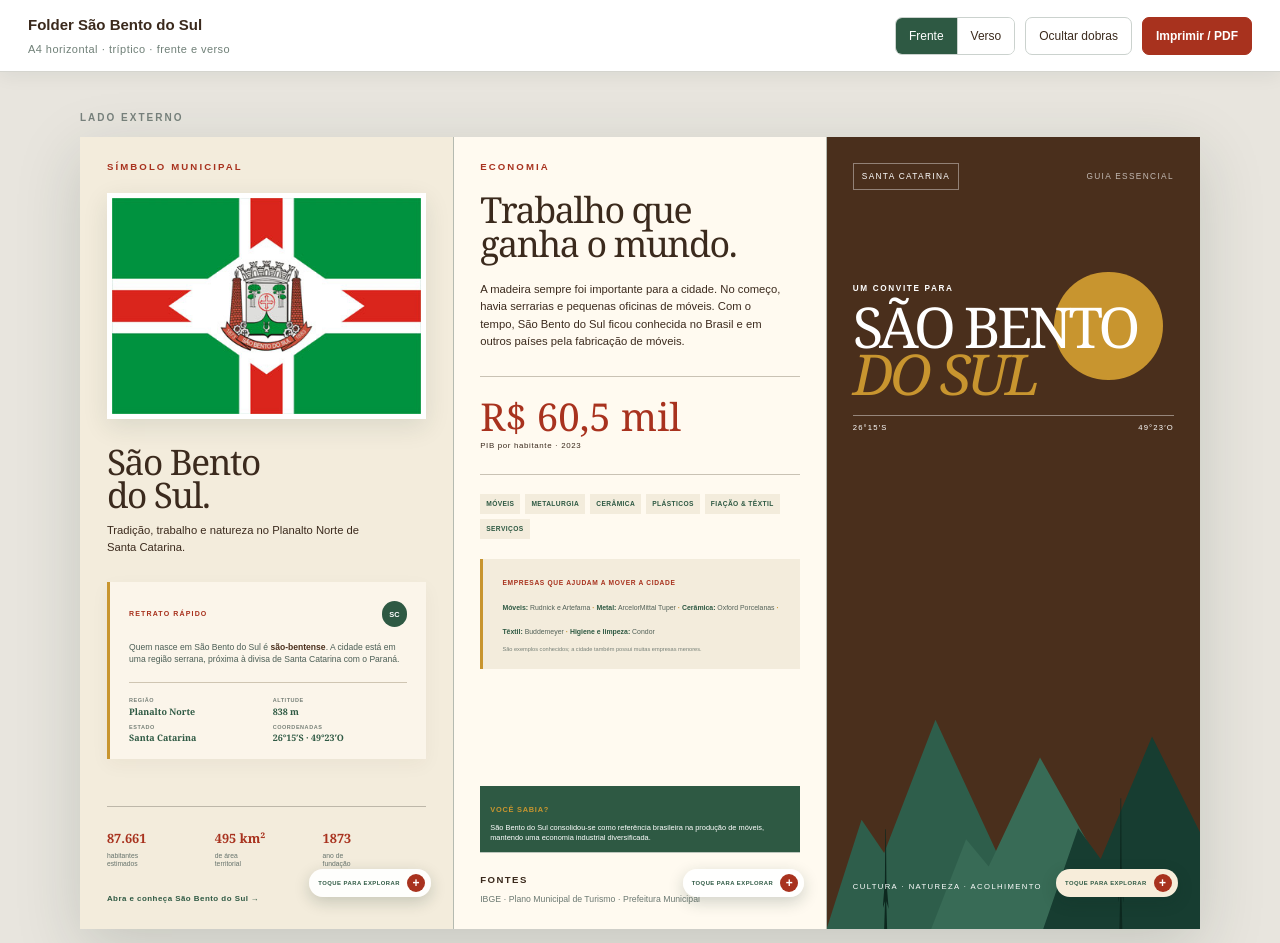
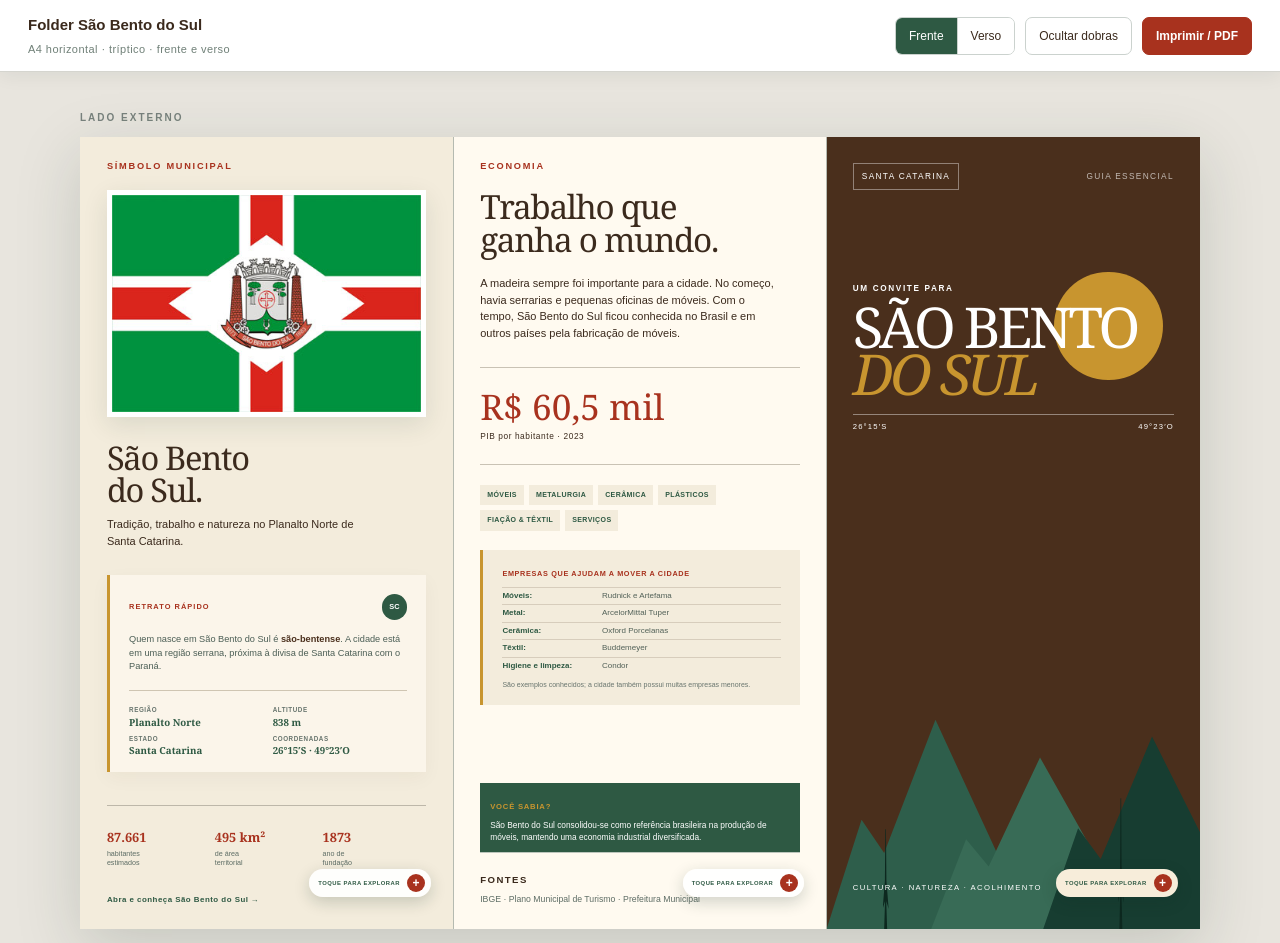
Before and after one commit to RodolfoPessoa/sbs, a Next.js app: page / in a window 1280 px wide. Shown: the top 943 px of the page. Built offline with nearby package versions, Linux system fonts and the light colour scheme.

Commit message:
Balance typography across first two panels

```diff
--- a/app/globals.css
+++ b/app/globals.css
@@ -34,52 +34,51 @@ button, a { font: inherit; }
 .panel-trigger b { width: 18px; height: 18px; border-radius: 50%; background: var(--coral); color: #fff; display: grid; place-items: center; font-size: 12px; line-height: 1; }
 .panel-trigger:hover, .panel-trigger:focus-visible { transform: translateY(-2px); box-shadow: 0 8px 22px #102d2545; outline: 2px solid var(--gold); outline-offset: 2px; }
 .curiosities .panel-trigger, .cover .panel-trigger { background: #f7edda; }
-.eyebrow { font-size: clamp(7px, .75vw, 11px); font-weight: 800; letter-spacing: .22em; color: var(--coral); margin-bottom: 18px; }
+.eyebrow { font-size: clamp(8px, .72vw, 11px); font-weight: 800; letter-spacing: .19em; color: var(--coral); margin-bottom: 16px; }
 .panel h2 { margin: 0 0 20px; font-family: Georgia, "Times New Roman", serif; font-weight: 400; font-size: clamp(25px, 3.15vw, 48px); line-height: .95; letter-spacing: -.04em; }
-.panel p { font-size: clamp(8px, .88vw, 13px); line-height: 1.55; margin: 0; }
+.panel p { font-size: clamp(10px, .86vw, 13px); line-height: 1.5; margin: 0; }
 .flap { background: var(--cream); display: flex; flex-direction: column; }
 .flap .lead { max-width: 85%; }
 .flag-frame { background: #fff; padding: 5px; box-shadow: 0 8px 24px #183b2d1c; margin-bottom: 8%; }
 .flag-frame img { display: block; width: 100%; height: auto; aspect-ratio: 400 / 280; object-fit: cover; }
-.flap h2 { font-size: clamp(23px, 2.75vw, 42px); margin-bottom: 10px; }
+.flap h2 { font-size: clamp(28px, 2.55vw, 39px); margin-bottom: 10px; line-height: .98; }
 .flap-profile { margin-top: 8%; padding: 6% 6% 5%; border-left: 3px solid var(--gold); background: #fffaf0b8; box-shadow: 0 6px 18px #3b2a1d0b; }
 .flap-profile-title { display: flex; align-items: center; justify-content: space-between; margin-bottom: 5%; }
-.flap-profile-title span { color: var(--coral); font-size: clamp(5px, .55vw, 8px); font-weight: 800; letter-spacing: .16em; }
+.flap-profile-title span { color: var(--coral); font-size: clamp(7px, .58vw, 9px); font-weight: 800; letter-spacing: .14em; }
 .flap-profile-title i { width: clamp(20px, 2vw, 30px); aspect-ratio: 1; border-radius: 50%; background: var(--forest); color: #fff; display: grid; place-items: center; font-size: clamp(6px, .58vw, 9px); font-style: normal; font-weight: 800; }
-.flap-profile > p { color: #4b5e55; font-size: clamp(6px, .67vw, 10px); line-height: 1.4; }
+.flap-profile > p { color: #4b5e55; font-size: clamp(9px, .72vw, 11px); line-height: 1.45; }
 .flap-profile > p strong { color: var(--deep); }
 .flap-profile-grid { display: grid; grid-template-columns: 1fr 1fr; gap: 6px 9px; margin-top: 6%; padding-top: 5%; border-top: 1px solid #cfc5b2; }
 .flap-profile-grid div { display: grid; gap: 2px; }
-.flap-profile-grid span { color: #778078; font-size: clamp(4px, .43vw, 6.5px); font-weight: 800; letter-spacing: .1em; }
-.flap-profile-grid strong { color: var(--forest); font-family: Georgia, serif; font-size: clamp(7px, .7vw, 10.5px); line-height: 1.1; }
+.flap-profile-grid span { color: #68756e; font-size: clamp(6px, .49vw, 7.5px); font-weight: 800; letter-spacing: .09em; }
+.flap-profile-grid strong { color: var(--forest); font-family: Georgia, serif; font-size: clamp(9px, .76vw, 11.5px); line-height: 1.15; }
 .flap-data { display: grid; grid-template-columns: repeat(3, 1fr); gap: 4px; margin-top: auto; padding: 7% 0 8%; border-top: 1px solid #bdb7a9; }
 .flap-data strong, .flap-data span { display: block; }
-.flap-data strong { color: var(--coral); font-family: Georgia, serif; font-size: clamp(10px, 1vw, 15px); }
-.flap-data span { margin-top: 3px; font-size: clamp(5px, .53vw, 8px); line-height: 1.2; color: #67746d; }
+.flap-data strong { color: var(--coral); font-family: Georgia, serif; font-size: clamp(12px, 1vw, 15px); }
+.flap-data span { margin-top: 3px; font-size: clamp(7px, .56vw, 8.5px); line-height: 1.25; color: #5d6d65; }
 .microcopy { color: var(--forest); font-weight: 700; letter-spacing: .06em; font-size: clamp(6px, .62vw, 9px) !important; }
 .print-glossary { display: none; }
 .back-cover { background: var(--paper); display: flex; flex-direction: column; justify-content: space-between; }
-.back-cover h2 { font-size: clamp(24px, 2.8vw, 42px); }
+.back-cover h2 { font-size: clamp(28px, 2.6vw, 40px); line-height: .98; }
 .economy > p { max-width: 94%; }
 .economy-number { margin: 8% 0 6%; padding: 7% 0; border-block: 1px solid #c9c2b4; }
-.economy-number strong { display: block; font: clamp(25px, 3vw, 46px)/.9 Georgia, serif; color: var(--coral); }
-.economy-number span { display: block; margin-top: 6px; font-size: clamp(6px, .62vw, 9px); letter-spacing: .08em; }
+.economy-number strong { display: block; font: clamp(30px, 2.75vw, 42px)/.95 Georgia, serif; color: var(--coral); }
+.economy-number span { display: block; margin-top: 6px; font-size: clamp(8px, .65vw, 10px); letter-spacing: .07em; }
 .sectors { display: flex; flex-wrap: wrap; gap: 5px; }
-.sectors span { padding: 5px 6px; background: var(--cream); color: var(--forest); font-size: clamp(5px, .52vw, 8px); font-weight: 800; letter-spacing: .06em; }
+.sectors span { padding: 5px 7px; background: var(--cream); color: var(--forest); font-size: clamp(7px, .55vw, 8.5px); font-weight: 800; letter-spacing: .055em; }
 .economy-examples { margin-top: 6%; padding: 6% 6% 5%; border-left: 3px solid var(--gold); background: var(--cream); }
-.economy-examples > b { display: block; margin-bottom: 5px; color: var(--coral); font-size: clamp(5px, .52vw, 8px); letter-spacing: .1em; }
-.economy-examples p { display: inline; color: #526158; font-size: clamp(5px, .54vw, 8px); line-height: 1.45; }
-.economy-examples p:not(:last-of-type)::after { content: " · "; color: var(--gold); font-weight: 800; }
+.economy-examples > b { display: block; margin-bottom: 7px; color: var(--coral); font-size: clamp(7px, .57vw, 8.7px); letter-spacing: .09em; }
+.economy-examples p { display: grid; grid-template-columns: 34% 1fr; gap: 5px; padding: 3px 0; border-top: 1px solid #d7cdbc; color: #526158; font-size: clamp(8px, .62vw, 9.5px); line-height: 1.3; }
 .economy-examples p strong { color: var(--forest); }
-.economy-examples small { display: block; margin-top: 5px; color: #778078; font-size: clamp(4px, .44vw, 6.7px); line-height: 1.3; }
+.economy-examples small { display: block; margin-top: 6px; color: #68756e; font-size: clamp(7px, .52vw, 8px); line-height: 1.35; }
 .economy-note { margin-top: auto; background: var(--forest); color: #fff; padding: 9px 10px; }
-.economy-note b { color: var(--gold); font-size: clamp(6px, .58vw, 9px); letter-spacing: .1em; }
-.economy-note p { margin-top: 4px; font-size: clamp(6px, .58vw, 9px); line-height: 1.35; }
+.economy-note b { color: var(--gold); font-size: clamp(7px, .6vw, 9px); letter-spacing: .1em; }
+.economy-note p { margin-top: 4px; font-size: clamp(8px, .65vw, 10px); line-height: 1.4; }
 .contact-block { display: flex; gap: 14px; align-items: center; padding-top: 20px; border-top: 1px solid #bdc6bd; }
 .contact-block > div:last-child { display: grid; gap: 5px; }
 .contact-block strong { font-size: clamp(8px, .75vw, 11px); letter-spacing: .15em; }
 .contact-block a { color: var(--coral); font-size: clamp(8px, .8vw, 12px); }
-.contact-block small { font-size: clamp(7px, .68vw, 10px); color: #6b7871; }
+.contact-block small { font-size: clamp(8px, .68vw, 10px); color: #5d6c64; }
 .qr-placeholder { width: 62px; min-width: 62px; aspect-ratio: 1; background: repeating-linear-gradient(45deg, var(--ink) 0 3px, #fff 3px 6px); padding: 6px; display: grid; place-items: center; }
 .qr-placeholder span { background: #fff; padding: 5px 3px; text-align: center; font-size: 7px; font-weight: 800; line-height: 1.1; }
 .source-note { font-size: clamp(6px, .62vw, 9px) !important; color: #7f8983; }
```
